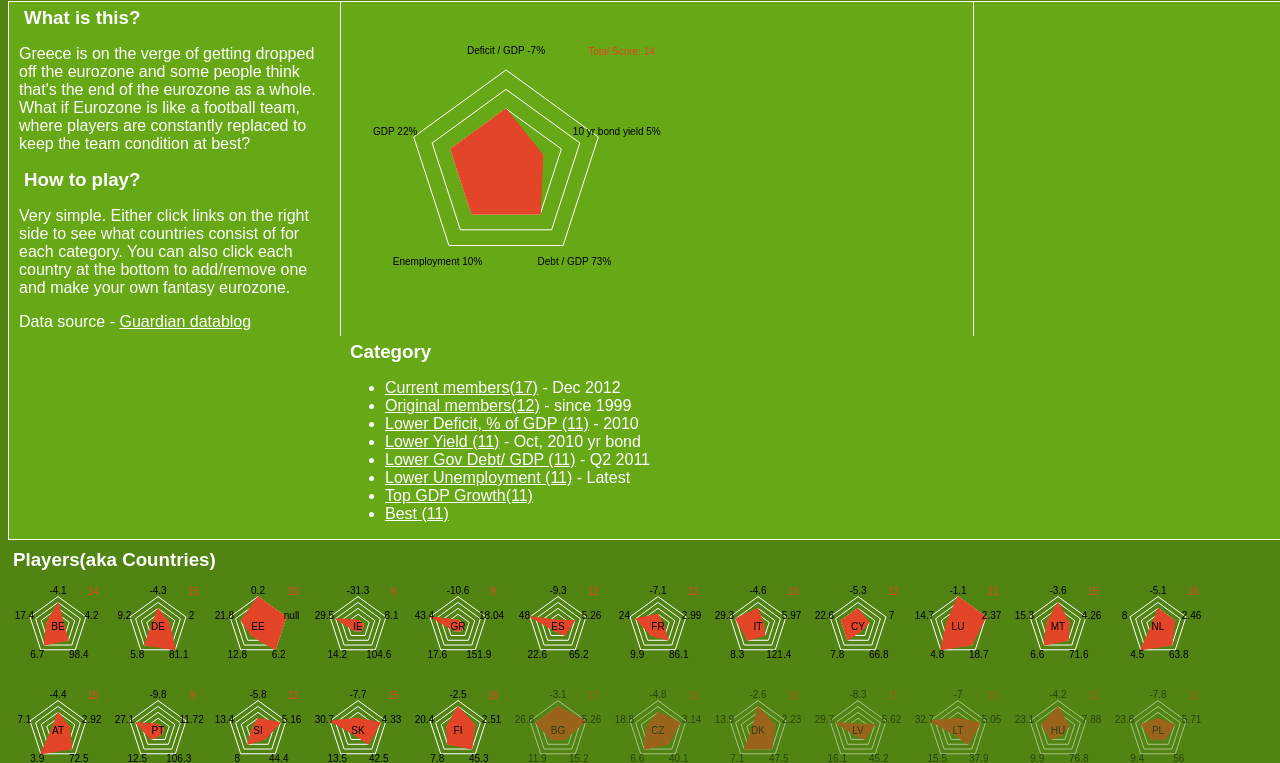
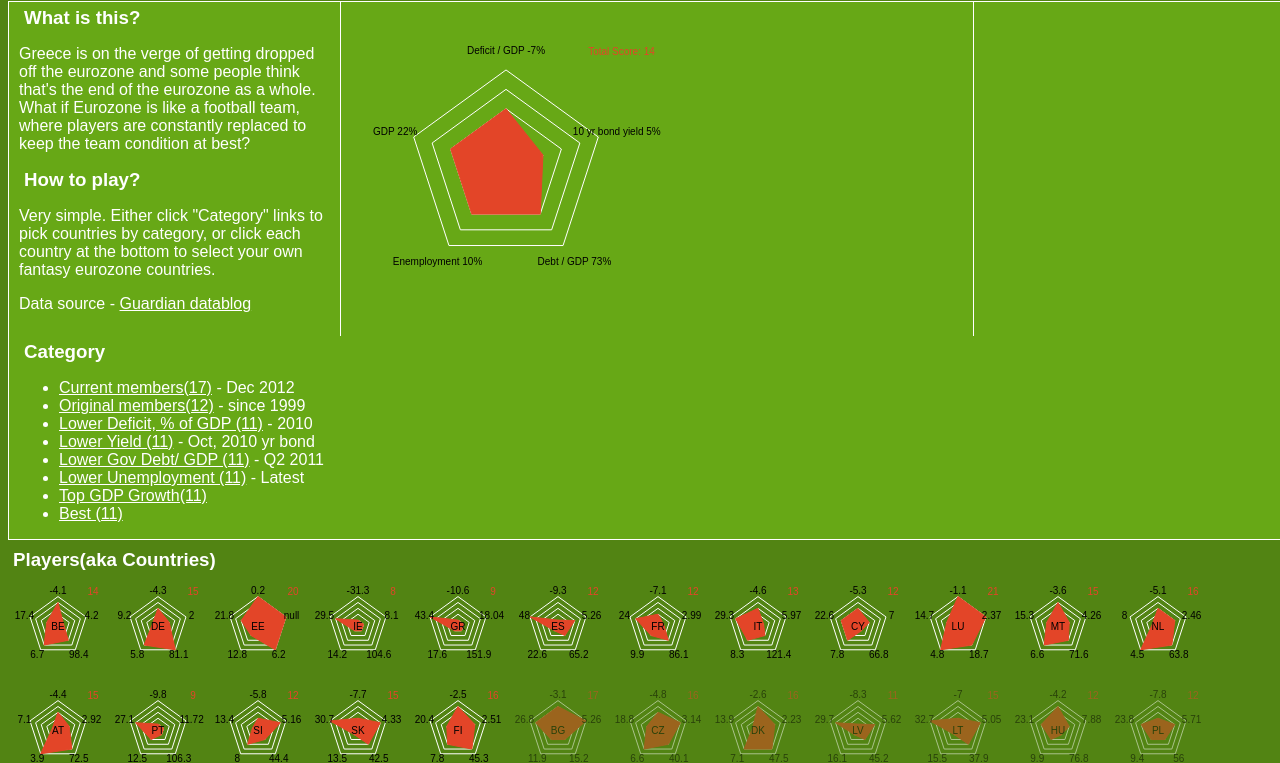
Before and after one commit to makoto/thefantasyeurozone2011, a plain HTML site: page public/polygon.html in a window 1280 px wide. Shown: the part 55-818 px from the top of the page. Drawn offline with Linux system fonts and the light colour scheme.

Commit message:
Changed some wording

```diff
--- a/public/polygon.html
+++ b/public/polygon.html
@@ -32,7 +32,7 @@
         </p>
         <h3>How to play?</h3>
         <p>
-          Very simple. Either click links on the right side to see what countries consist of for each category. You can also click each country at the bottom to add/remove one and make your own fantasy eurozone.
+          Very simple. Either click "Category" links to pick countries by category, or click each country at the bottom to select your own fantasy eurozone countries.
         </p>
 
         <p>
```
Also changed, not shown: TODO.md (+1 -0 lines).
